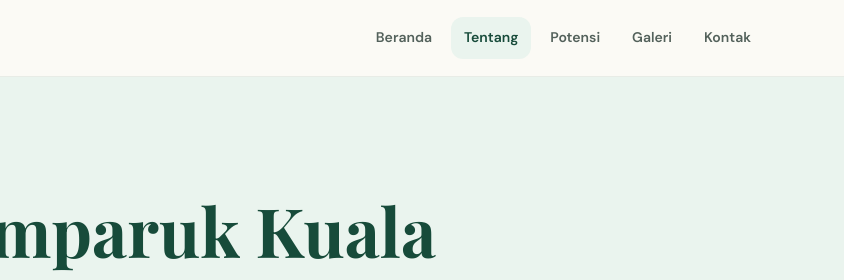
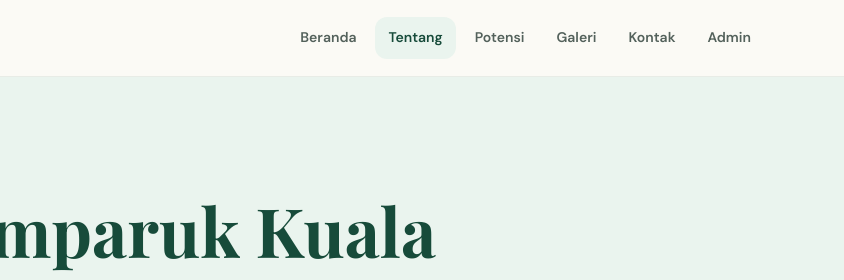
Before and after one commit to saira-ns/pesonasemparuk, a plain HTML site: page tentang.html in a window 1280 px wide. Shown: the top 280 px of the page, 436-1280 px from the left. Drawn offline with nearby package versions, Linux system fonts and the light colour scheme.

Commit message:
Update tentang.html

```diff
--- a/tentang.html
+++ b/tentang.html
@@ -2,7 +2,7 @@
 <html lang="id"><head><meta charset="UTF-8"><meta name="viewport" content="width=device-width, initial-scale=1.0">
 <title>Tentang — Semparuk Kuala</title><link rel="stylesheet" href="style.css"></head>
 <body>
-<nav><div class="container nav-inner"><a class="brand" href="index.html"><span class="brand-mark">PS</span><span><small>Website Desa</small><strong>Semparuk Kuala</strong></span></a><div class="nav-links"><a href="index.html">Beranda</a><a class="active" href="tentang.html">Tentang</a><a href="potensi.html">Potensi</a><a href="galeri.html">Galeri</a><a href="kontak.html">Kontak</a></div></div></nav>
+<nav><div class="container nav-inner"><a class="brand" href="index.html"><span class="brand-mark">PS</span><span><small>Website Desa</small><strong>Semparuk Kuala</strong></span></a><div class="nav-links"><a href="index.html">Beranda</a><a class="active" href="tentang.html">Tentang</a><a href="potensi.html">Potensi</a><a href="galeri.html">Galeri</a><a href="kontak.html">Kontak</a><a href="admin.html">Admin</a></div></div></nav>
 <header class="page-hero"><div class="container"><div class="kicker">Mengenal desa</div><h1>Tentang Semparuk Kuala</h1><p>Tempat untuk mengenal lebih dekat karakter, kehidupan masyarakat, dan semangat yang membuat desa ini terus bertumbuh.</p></div></header>
 <section class="section"><div class="container split">
 <img class="split-img" src="teras.jpg" alt="Suasana teras desa">
```
